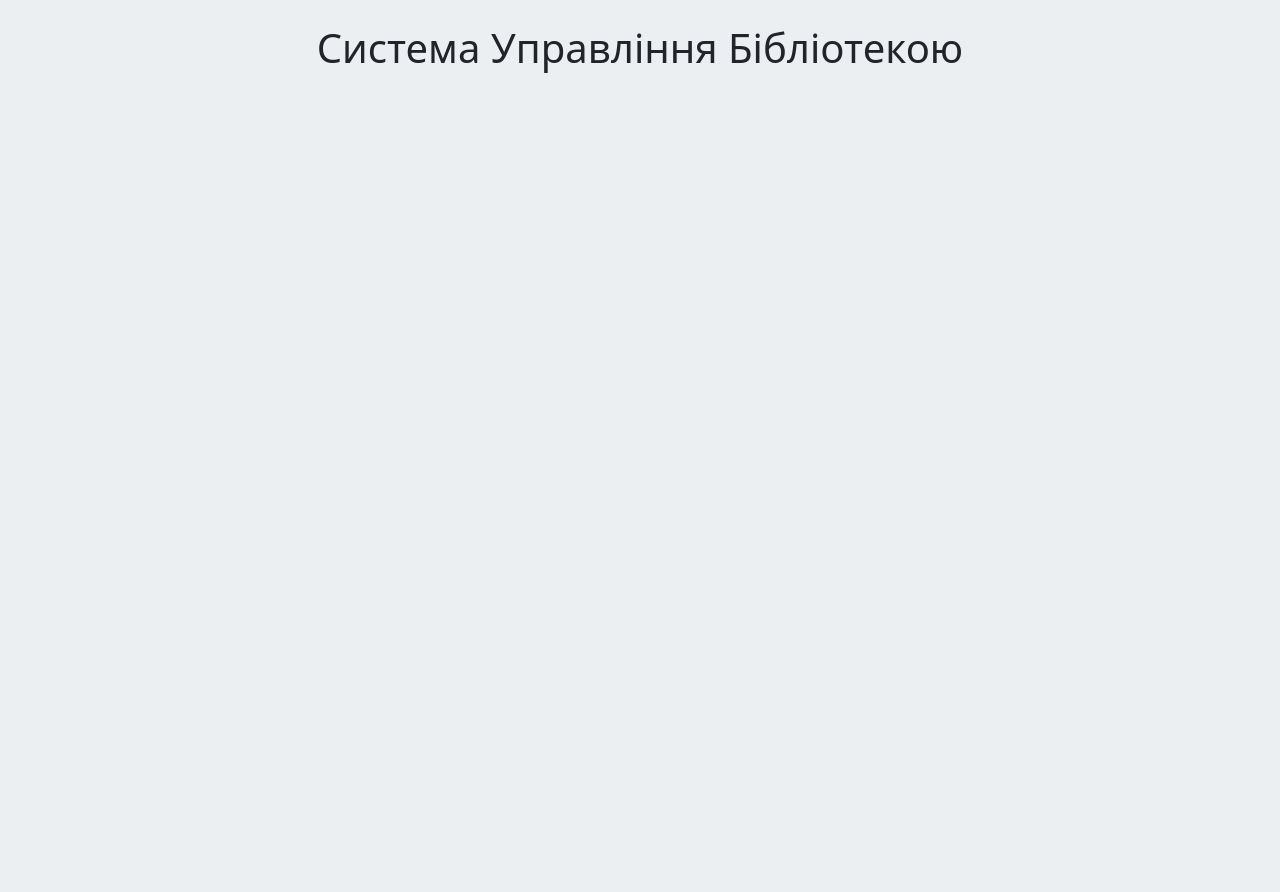
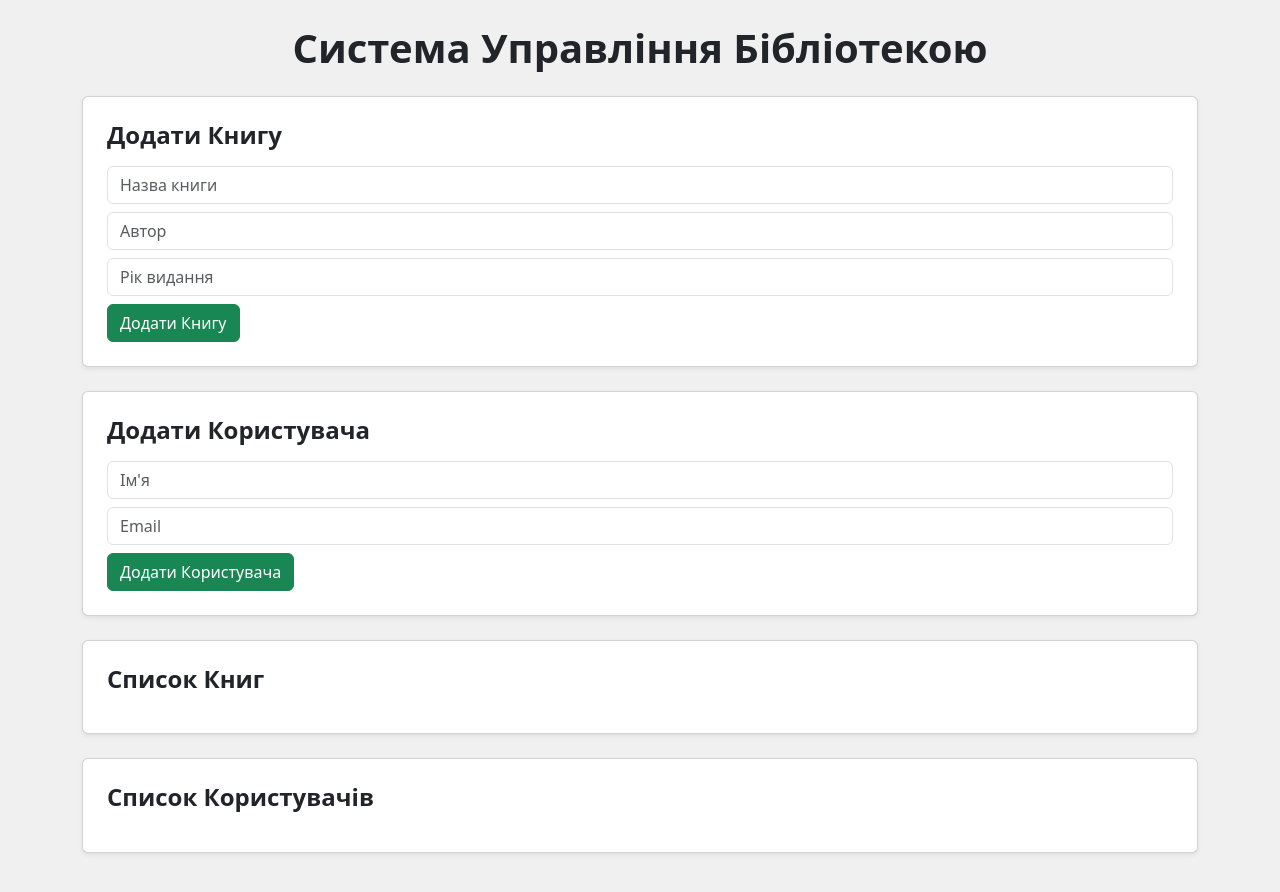
Before and after one commit to oldiix/library-management-ts, a website built with webpack: page index.html in a window 1280 px wide. Before the commit the page ends 800 px from the top, so only its background shows below. Built offline with nearby package versions, Linux system fonts and the light colour scheme.

Commit message:
feat(ui): render app layout with forms and lists

```diff
--- a/src/index.ts
+++ b/src/index.ts
@@ -1,11 +1,10 @@
 import 'bootstrap/dist/css/bootstrap.min.css';
 import './styles/main.css';
+import { LibraryService } from './services/LibraryService';
+import { renderApp } from './ui/render';
 
-const app = document.getElementById('app');
+const root = document.getElementById('app');
 
-if (app) {
-  const title = document.createElement('h1');
-  title.className = 'text-center my-4';
-  title.textContent = 'Система Управління Бібліотекою';
-  app.append(title);
+if (root) {
+  renderApp(root, new LibraryService());
 }
--- a/src/styles/main.css
+++ b/src/styles/main.css
@@ -1,3 +1,3 @@
 body {
-  background-color: #eceff1;
+    background-color: #f0f0f0;
 }
--- /dev/null
+++ b/src/ui/render.ts
@@ -0,0 +1,38 @@
+import { LibraryService } from '../services/LibraryService';
+import { createBookForm } from './components/BookForm';
+import { createUserForm } from './components/UserForm';
+import { renderBookList } from './components/BookList';
+import { renderUserList } from './components/UserList';
+import { createCard, createElement } from './dom';
+
+export function renderApp(root: HTMLElement, service: LibraryService): void {
+  const bookList = createElement('ul', 'list-group list-group-flush');
+  const userList = createElement('ul', 'list-group list-group-flush');
+
+  const refreshLists = (): void => {
+    renderBookList(bookList, service.getBooks());
+    renderUserList(userList, service.getUsers());
+  };
+
+  const bookForm = createBookForm((title, author, year) => {
+    service.addBook(title, author, year);
+    refreshLists();
+  });
+
+  const userForm = createUserForm((name, email) => {
+    service.addUser(name, email);
+    refreshLists();
+  });
+
+  const container = createElement('div', 'container py-4');
+  container.append(
+    createElement('h1', 'text-center fw-bold mb-4', 'Система Управління Бібліотекою'),
+    bookForm,
+    userForm,
+    createCard('Список Книг', bookList),
+    createCard('Список Користувачів', userList),
+  );
+
+  root.append(container);
+  refreshLists();
+}
```
